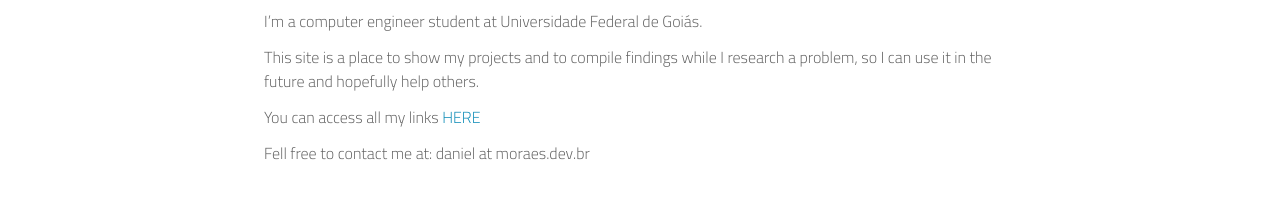
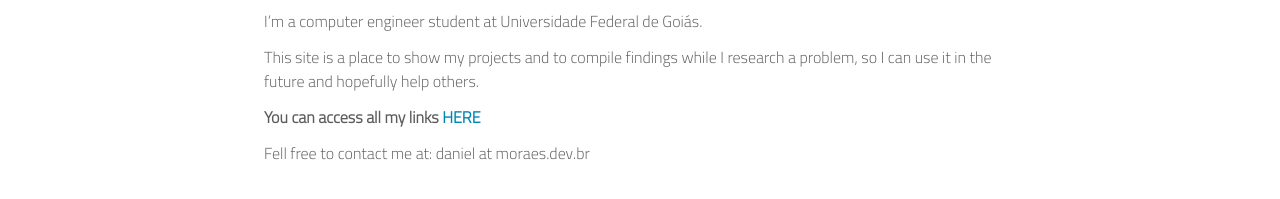
Before and after one commit to danielbibit/danielbibit.github.io, a Jekyll site: the page built from _pages/about.md, in a window 1280 px wide. Shown: the part 231-430 px from the top of the page. Built offline with Jekyll 4.4.1, drawn with Linux system fonts in a browser that asks for light colours; some web fonts are replaced.

```diff
--- a/_pages/about.md
+++ b/_pages/about.md
@@ -11,6 +11,6 @@ I'm a computer engineer student at Universidade Federal de Goiás.
 This site is a place to show my projects and to compile findings while I
 research a problem, so I can use it in the future and hopefully help others.
 
-You can access all my links [HERE](../links)
+**You can access all my links [HERE](../links)**
 
 Fell free to contact me at: daniel at moraes.dev.br
```
